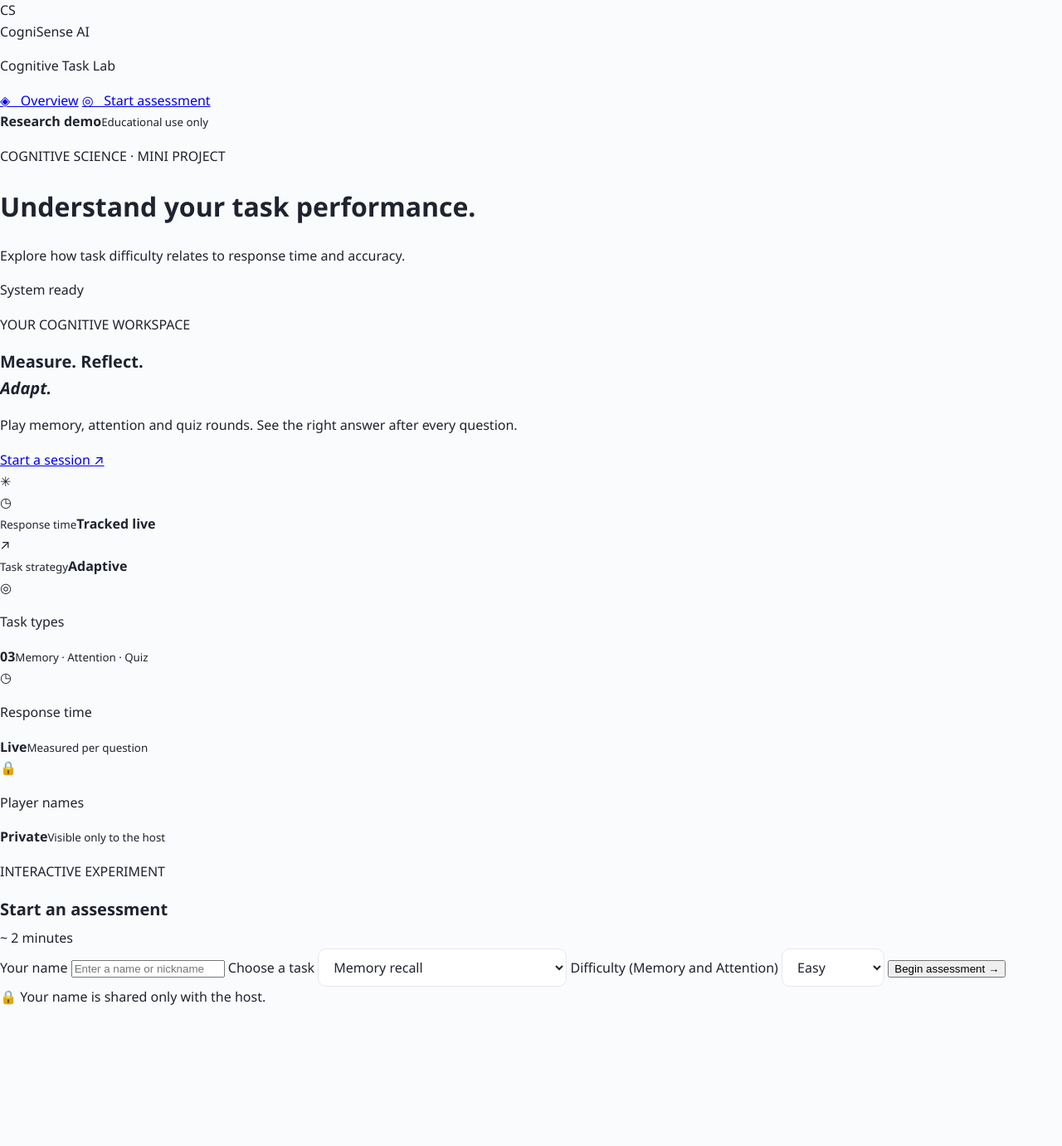
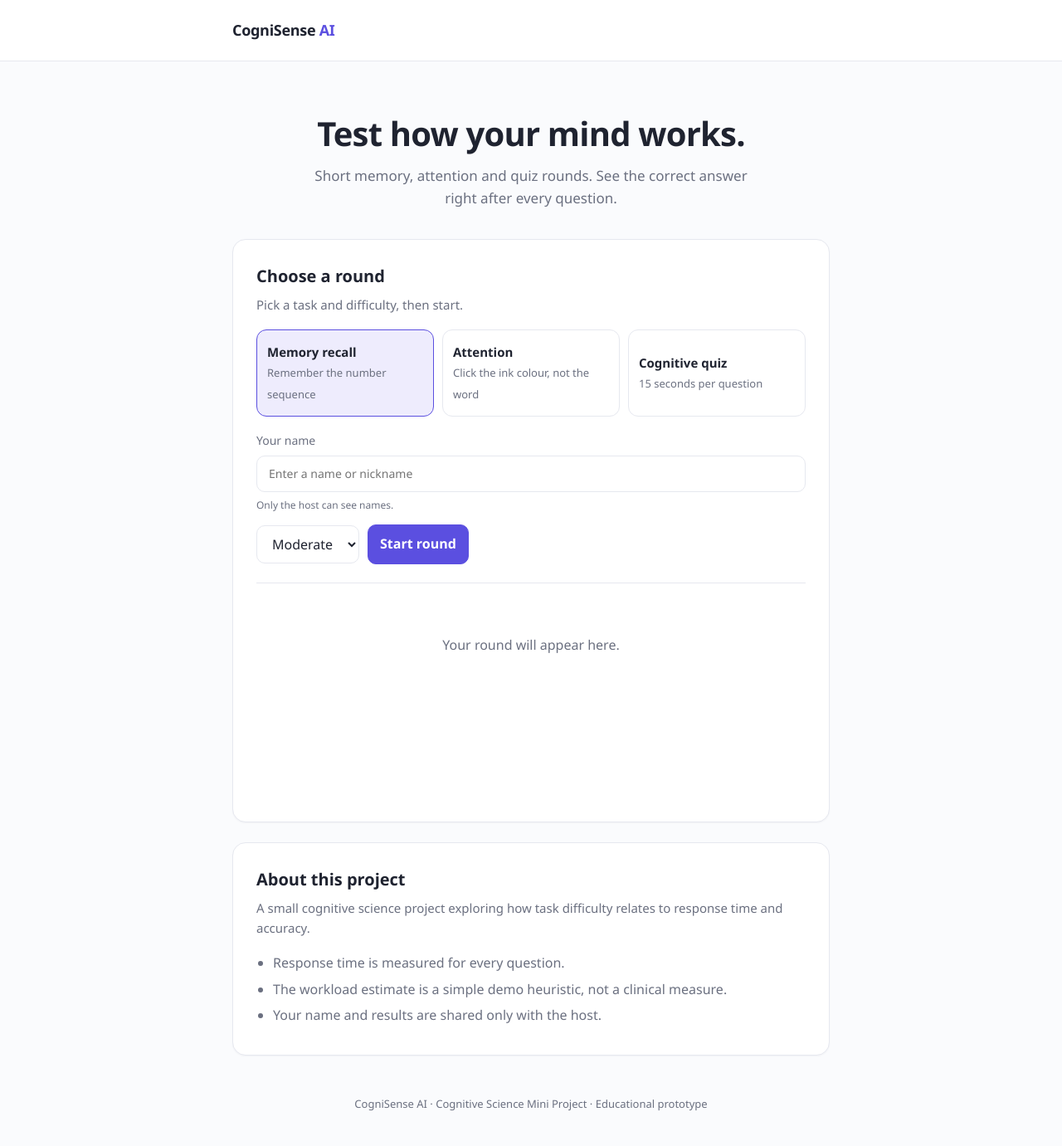
Before and after one commit to AnuDharshiniBaskar/CogniSense-AI., a Flask app: page / in a window 1280 px wide. Shown: the whole page at 83% size. Before the commit the page ends 1211 px from the top, so only its background shows below. Run offline with Flask 3, Linux system fonts and the light colour scheme.

Commit message:
Update index.html

```diff
--- a/templates/index.html
+++ b/templates/index.html
@@ -7,76 +7,57 @@
 <link rel="stylesheet" href="{{ url_for('static', filename='style.css') }}">
 </head>
 <body>
-  <div class="app-shell">
-    <aside class="sidebar">
-      <div class="brand-mark">CS</div>
-      <div class="brand-name">CogniSense <span>AI</span></div>
-      <p class="sidebar-copy">Cognitive Task Lab</p>
-      <nav>
-        <a class="nav-item active" href="#overview">◈ &nbsp; Overview</a>
-        <a class="nav-item" href="#assessment">◎ &nbsp; Start assessment</a>
-      </nav>
-      <div class="sidebar-note">
-        <div class="note-dot"></div>
-        <div><strong>Research demo</strong><small>Educational use only</small></div>
-      </div>
-    </aside>
 
-    <main class="main-content">
-      <header class="topbar">
-        <div>
-          <p class="eyebrow">COGNITIVE SCIENCE · MINI PROJECT</p>
-          <h1>Understand your task performance.</h1>
-          <p class="subtitle">Explore how task difficulty relates to response time and accuracy.</p>
-        </div>
-        <div class="status-pill"><span></span> System ready</div>
+<header class="site">
+  <div class="wrap"><div class="brand">CogniSense <span>AI</span></div></div>
 </header>
 
-      <section class="hero-card" id="overview">
-        <div class="hero-copy">
-          <p class="eyebrow light">YOUR COGNITIVE WORKSPACE</p>
-          <h2>Measure. Reflect.<br><em>Adapt.</em></h2>
-          <p>Play memory, attention and quiz rounds. See the right answer after every question.</p>
-          <a class="primary-btn" href="#assessment">Start a session <span>↗</span></a>
+<div class="wrap">
+
+  <section class="hero">
+    <h1>Test how your mind works.</h1>
+    <p>Short memory, attention and quiz rounds. See the correct answer right after every question.</p>
+  </section>
+
+  <section class="card" id="play">
+    <h2>Choose a round</h2>
+    <p class="muted">Pick a task and difficulty, then start.</p>
+
+    <div class="tasks" id="tasks">
+      <button class="task-btn active" data-task="Memory"><strong>Memory recall</strong><small>Remember the number sequence</small></button>
+      <button class="task-btn" data-task="Attention"><strong>Attention</strong><small>Click the ink colour, not the word</small></button>
+      <button class="task-btn" data-task="Quiz"><strong>Cognitive quiz</strong><small>15 seconds per question</small></button>
     </div>
-        <div class="hero-art" aria-hidden="true">
-          <div class="orbit orbit-one"></div><div class="orbit orbit-two"></div>
-          <div class="brain-symbol">✳</div>
-          <div class="float-card fc-one"><span class="mini-icon">◷</span><div><small>Response time</small><strong>Tracked live</strong></div></div>
-          <div class="float-card fc-two"><span class="mini-icon">↗</span><div><small>Task strategy</small><strong>Adaptive</strong></div></div>
+
+    <label class="field"><span>Your name</span><input id="name" maxlength="60" placeholder="Enter a name or nickname"><small>Only the host can see names.</small></label>
+    <div class="controls">
+      <select id="difficulty" aria-label="Difficulty">
+        <option value="Easy">Easy</option>
+        <option value="Moderate" selected>Moderate</option>
+        <option value="Hard">Hard</option>
+      </select>
+      <button class="primary" id="start">Start round</button>
+    </div>
+
+    <div class="stage" id="stage">
+      <div class="idle">Your round will appear here.</div>
     </div>
   </section>
 
-      <section class="stat-grid">
-        <article class="stat-card"><div class="stat-icon violet">◎</div><p>Task types</p><strong>03</strong><small>Memory · Attention · Quiz</small></article>
-        <article class="stat-card"><div class="stat-icon mint">◷</div><p>Response time</p><strong>Live</strong><small>Measured per question</small></article>
-        <article class="stat-card"><div class="stat-icon amber">🔒</div><p>Player names</p><strong>Private</strong><small>Visible only to the host</small></article>
+  <section class="card about">
+    <h2>About this project</h2>
+    <p class="muted">A small cognitive science project exploring how task difficulty relates to response time and accuracy.</p>
+    <ul>
+      <li>Response time is measured for every question.</li>
+      <li>The workload estimate is a simple demo heuristic, not a clinical measure.</li>
+      <li>Your name and results are shared only with the host.</li>
+    </ul>
   </section>
 
-      <section class="content-grid" id="assessment">
-        <div class="panel assessment-panel">
-          <div class="panel-heading">
-            <div><p class="eyebrow">INTERACTIVE EXPERIMENT</p><h2>Start an assessment</h2></div>
-            <span class="tag">~ 2 minutes</span>
-          </div>
-          <form id="setup-form">
-            <label for="participant">Your name</label>
-            <input id="participant" name="participant" maxlength="60" placeholder="Enter a name or nickname" required>
-            <label for="task-type">Choose a task</label>
-            <select id="task-type">
-              <option value="Memory">Memory recall</option>
-              <option value="Attention">Attention (Stroop colour task)</option>
-              <option value="Quiz">Cognitive science quiz (15s timer)</option>
-            </select>
-            <label for="difficulty">Difficulty (Memory and Attention)</label>
-            <select id="difficulty">
-              <option value="Easy">Easy</option>
-              <option value="Moderate">Moderate</option>
-              <option value="Hard">Hard</option>
-            </select>
-            <button class="primary-btn full" type="submit">Begin assessment <span>→</span></button>
-          </form>
-          <div class="privacy-note">🔒 Your name is shared only with the host.</div>
 </div>
 
-        <div class="panel task-panel" id="task-panel">
+<footer>CogniSense AI · Cognitive Science Mini Project · Educational prototype</footer>
+
+<script src="{{ url_for('static', filename='app.js') }}"></script>
+</body>
+</html>
```
Lines whose indentation alone changed are shown as unchanged.
